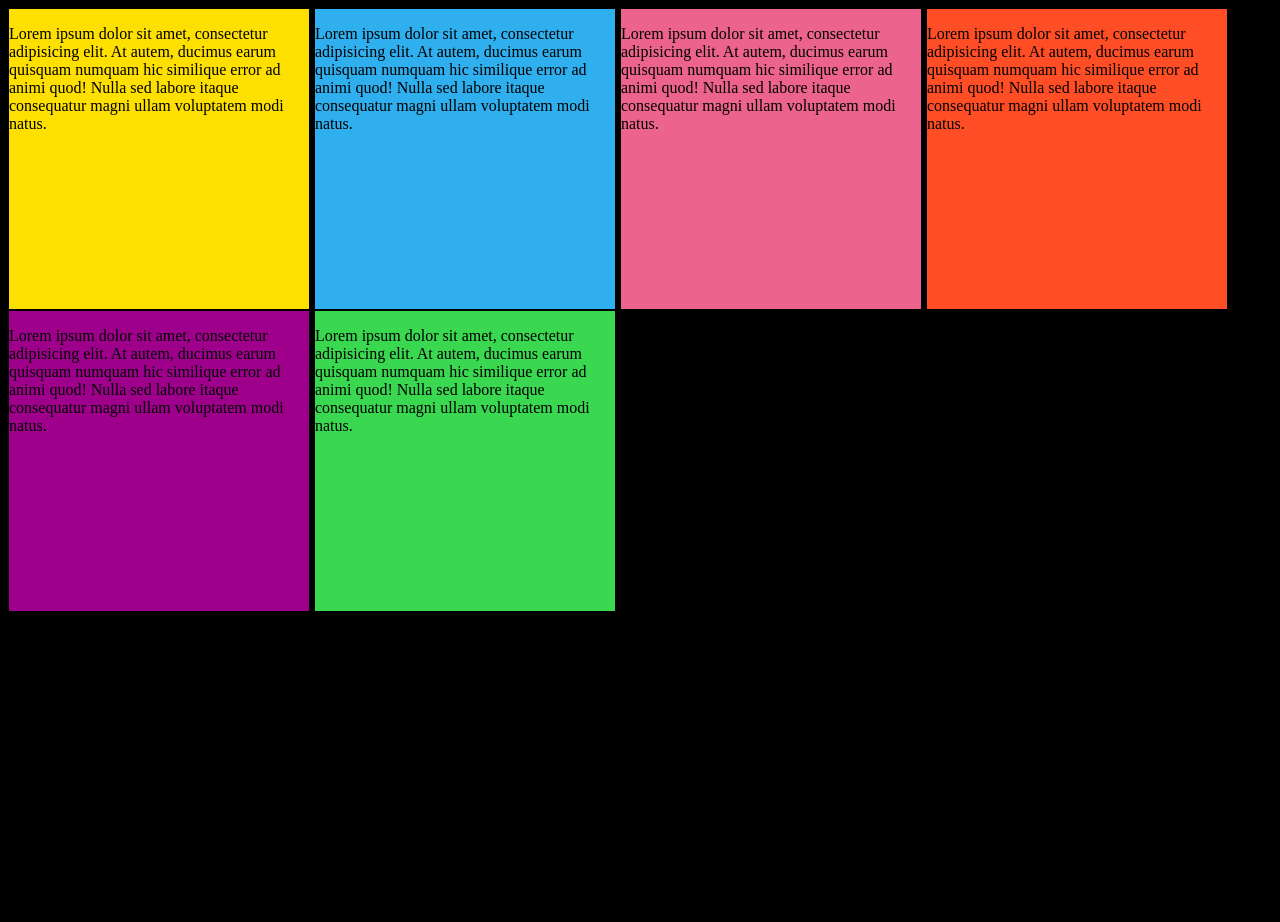
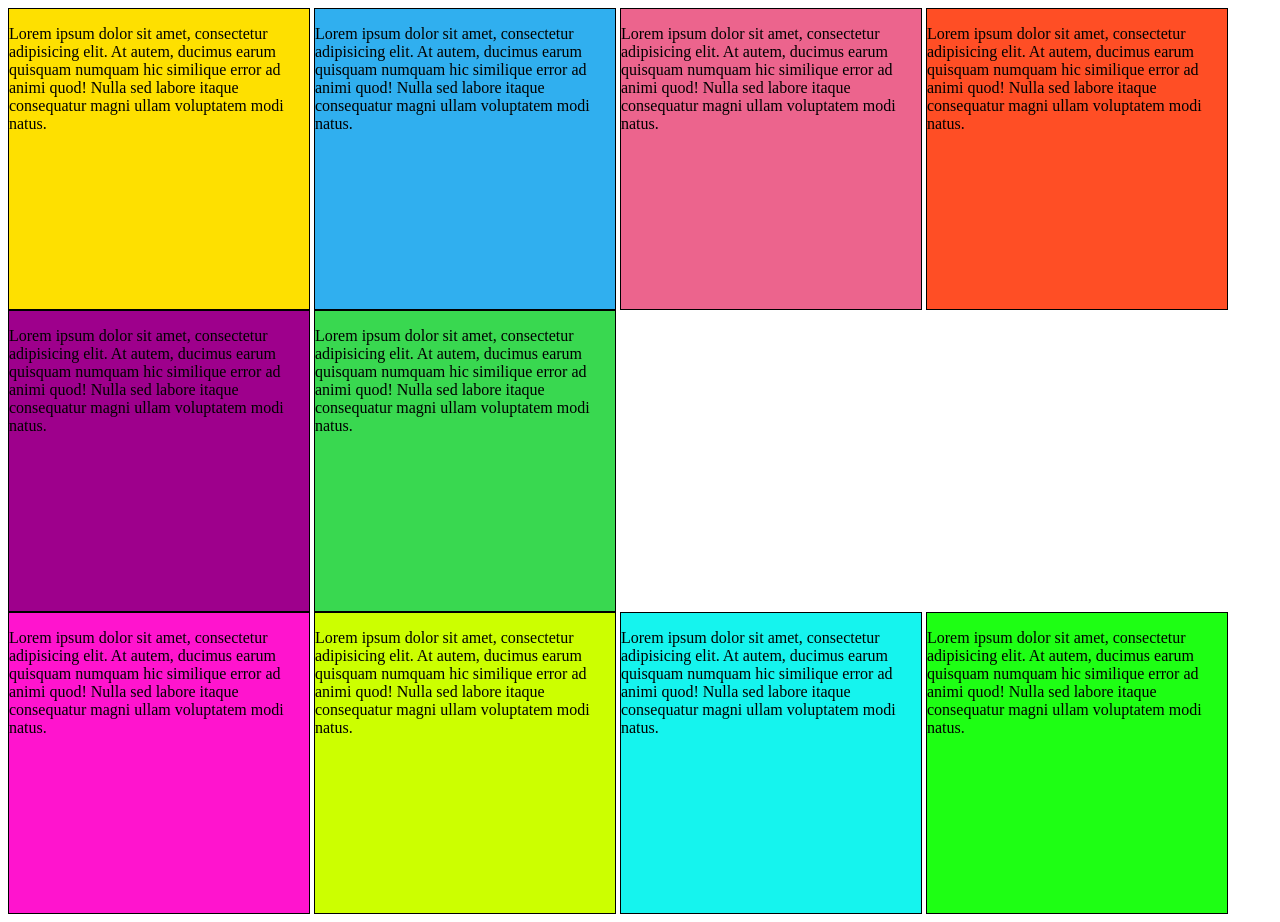
Before and after one commit to SrSato/satosite, a plain HTML site: page index.html in a window 1280 px wide. Before the commit the page ends 800 px from the top, so only its background shows below. Drawn offline with Linux system fonts and the light colour scheme.

Commit message:
Added var - colors and primary options

```diff
--- a/css/satosite.css
+++ b/css/satosite.css
@@ -1,15 +1,20 @@
 :root{
   --bg-color:#ff4e25; /*Rojo carnoso*/
-  --bg-card-1:#fee000; /*amarillo fosfi*/
-  --bg-card-2:#30afef; /*azul fosfi*/
-  --bg-card-3:#ec648d; /*rosa fosfi*/
-  --bg-card-4:#9e008c; /*morado fosfi */
-  --bg-card-5:#39d850; /*verde fosfi*/
+  --bg-card-1:#fee000; /*amarillo*/
+  --bg-card-2:#30afef; /*azul*/
+  --bg-card-3:#ec648d; /*rosa*/
+  --bg-card-4:#9e008c; /*morado */
+  --bg-card-5:#39d850; /*verde*/
   --bg-card-6:#ff4e25; /*Rojo carnoso*/
+  --bg-card-7:#ff14ce;
+  --bg-card-8:#ccff00; /*amarillo fluorescente*/
+  --bg-card-9:#15f4ee;
+  --bg-card-10:#1eff14;
+
 }
 
 body{
-  background-color: black;
+  background-color: white;
 }
 
 .article{
@@ -38,3 +43,15 @@ body{
 .color_6{
   background-color: var(--bg-card-6);
 }
+.color_7{
+  background-color: var(--bg-card-7);
+}
+.color_8{
+  background-color: var(--bg-card-8);
+}
+.color_9{
+  background-color: var(--bg-card-9);
+}
+.color_10{
+  background-color: var(--bg-card-10);
+}
--- a/index.html
+++ b/index.html
@@ -30,7 +30,18 @@
   </div>
 
   <div>
-
+    <div class="article color_7">
+      <p>Lorem ipsum dolor sit amet, consectetur adipisicing elit. At autem, ducimus earum quisquam numquam hic similique error ad animi quod! Nulla sed labore itaque consequatur magni ullam voluptatem modi natus.</p>
+    </div>
+    <div class="article color_8">
+      <p>Lorem ipsum dolor sit amet, consectetur adipisicing elit. At autem, ducimus earum quisquam numquam hic similique error ad animi quod! Nulla sed labore itaque consequatur magni ullam voluptatem modi natus.</p>
+    </div>
+    <div class="article color_9">
+      <p>Lorem ipsum dolor sit amet, consectetur adipisicing elit. At autem, ducimus earum quisquam numquam hic similique error ad animi quod! Nulla sed labore itaque consequatur magni ullam voluptatem modi natus.</p>
+    </div>
+    <div class="article color_10">
+      <p>Lorem ipsum dolor sit amet, consectetur adipisicing elit. At autem, ducimus earum quisquam numquam hic similique error ad animi quod! Nulla sed labore itaque consequatur magni ullam voluptatem modi natus.</p>
+    </div>
   </div>
 
 </body>
```
